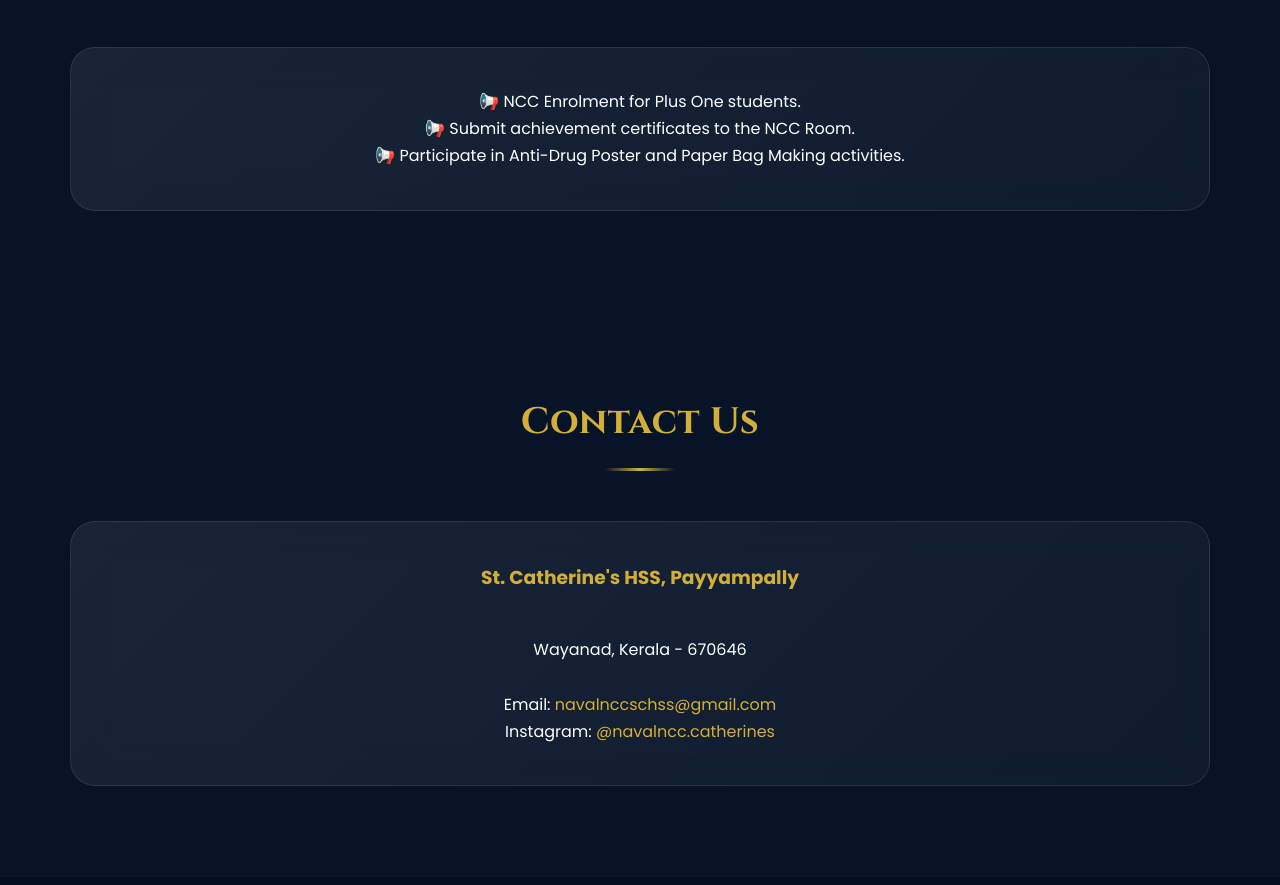
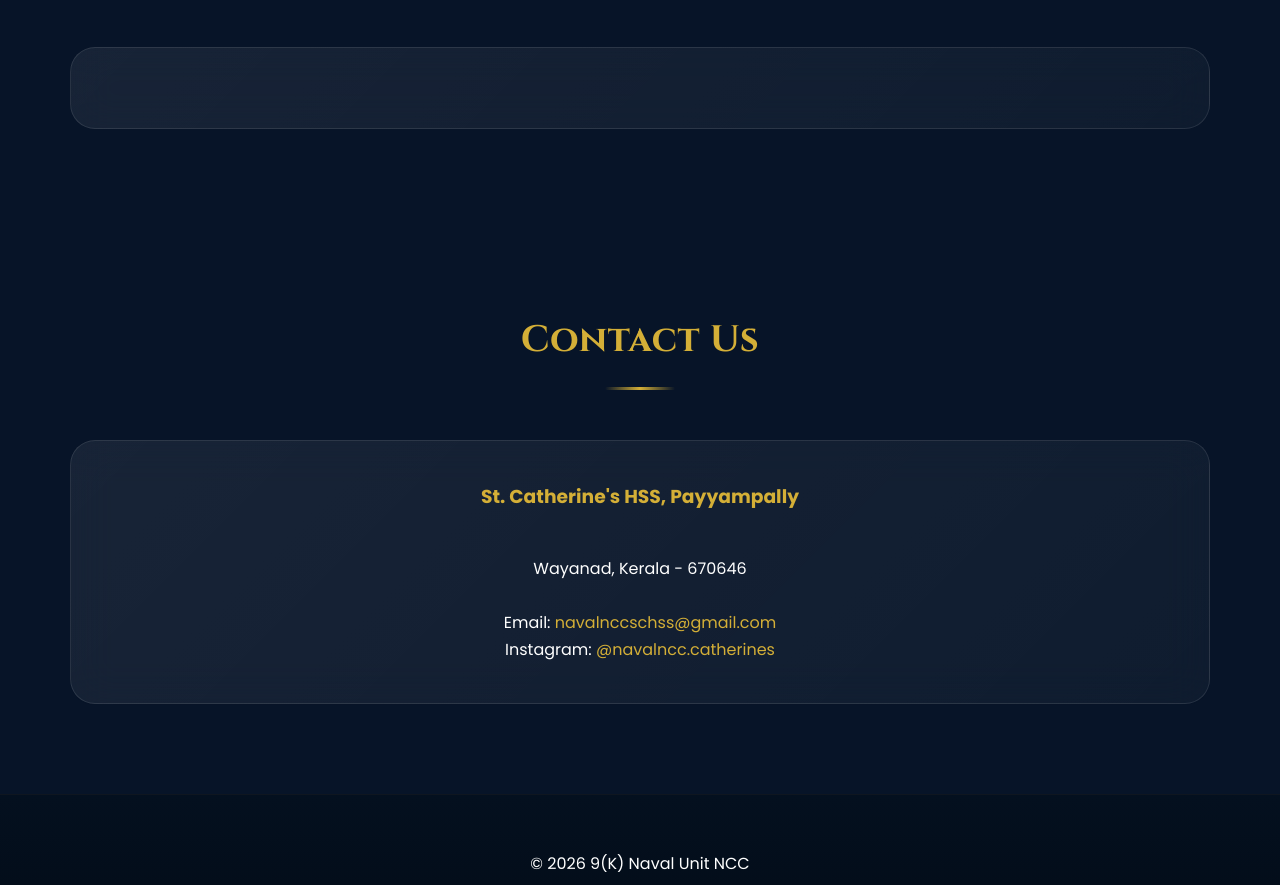
Before and after one commit to navalnccschss/9k-naval-ncc-website, a plain HTML site: page index.html in a window 1280 px wide. Shown: the part 5811-6696 px from the top of the page. Drawn offline with Linux system fonts and the light colour scheme.

Commit message:
Update index.html

```diff
--- a/index.html
+++ b/index.html
@@ -41,7 +41,7 @@
         <li><a href="#join">Why NCC</a></li>
         <li><a href="#activities">Activities</a></li>
         <li><a href="#journey">Journey</a></li>
-        <li><a href="#batches">Batches</a></li>
+       <li><a href="#batches">Batches</a></li>
         <li><a href="#gallery">Gallery</a></li>
         <li><a href="#contact">Contact</a></li>
       </ul>
@@ -419,20 +419,6 @@
 
     <div class="contact-box">
 
-      <p>
-        📢 NCC Enrolment for Plus One students.
-      </p>
-
-      <p>
-        📢 Submit achievement certificates
-        to the NCC Room.
-      </p>
-
-      <p>
-        📢 Participate in Anti-Drug Poster
-        and Paper Bag Making activities.
-      </p>
-
     </div>
 
   </section>
```
